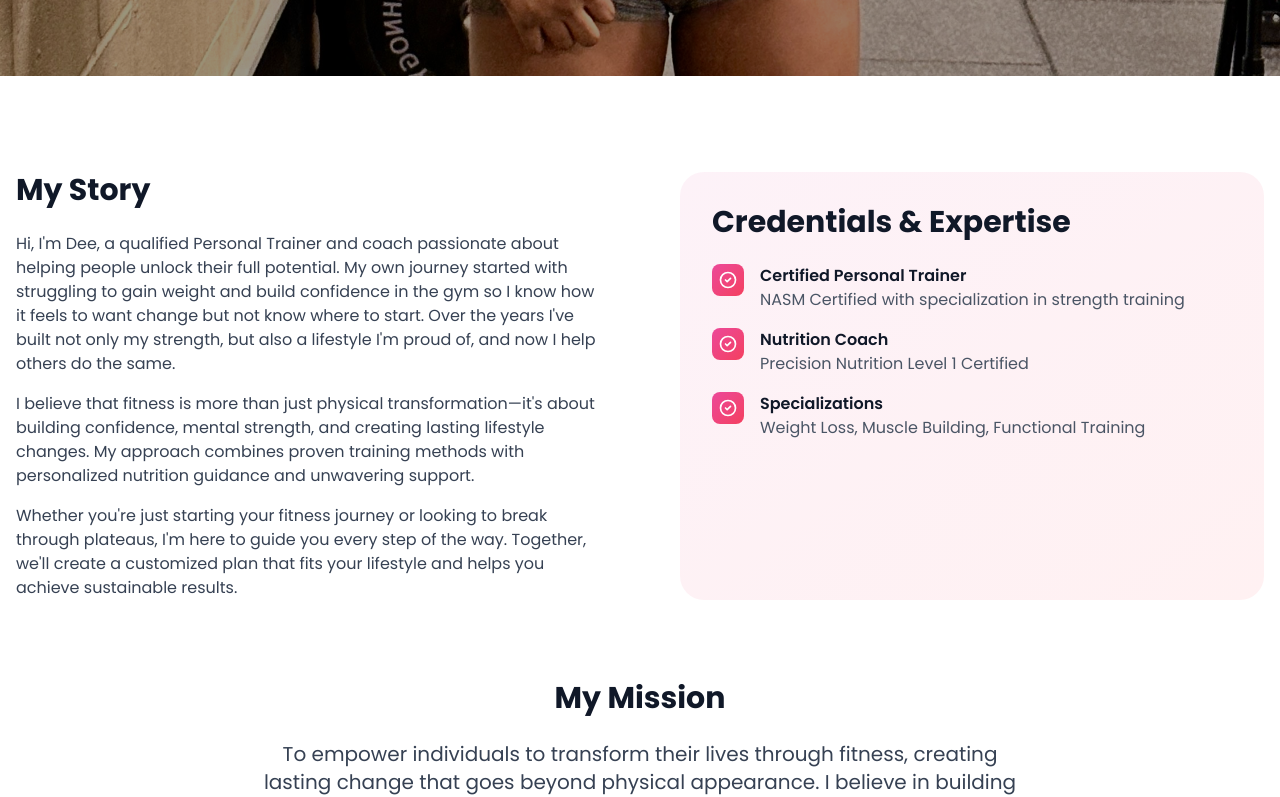
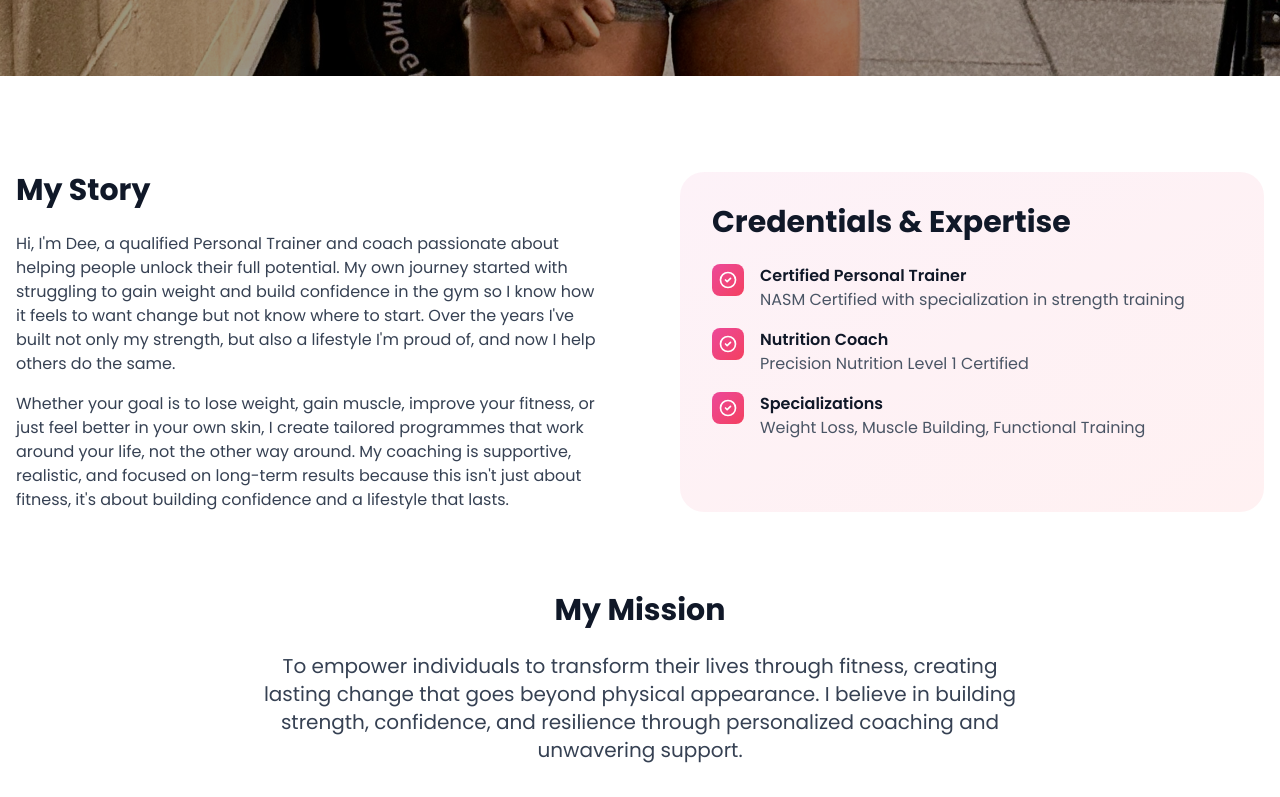
Before and after one commit to davidbanjo13-design/deekamara-fitness, a Next.js app: page /about in a window 1280 px wide. Shown: the part 484-1281 px from the top of the page. Built offline with nearby package versions, Linux system fonts and the light colour scheme.

Commit message:
Update About bio copy

```diff
--- a/src/app/about/page.tsx
+++ b/src/app/about/page.tsx
@@ -54,11 +54,8 @@ export default function AboutPage() {
               <p className="text-gray-700 mb-4">
                 Hi, I&apos;m Dee, a qualified Personal Trainer and coach passionate about helping people unlock their full potential. My own journey started with struggling to gain weight and build confidence in the gym so I know how it feels to want change but not know where to start. Over the years I&apos;ve built not only my strength, but also a lifestyle I&apos;m proud of, and now I help others do the same.
               </p>
-              <p className="text-gray-700 mb-4">
-                I believe that fitness is more than just physical transformation—it&apos;s about building confidence, mental strength, and creating lasting lifestyle changes. My approach combines proven training methods with personalized nutrition guidance and unwavering support.
-              </p>
               <p className="text-gray-700">
-                Whether you&apos;re just starting your fitness journey or looking to break through plateaus, I&apos;m here to guide you every step of the way. Together, we&apos;ll create a customized plan that fits your lifestyle and helps you achieve sustainable results.
+                Whether your goal is to lose weight, gain muscle, improve your fitness, or just feel better in your own skin, I create tailored programmes that work around your life, not the other way around. My coaching is supportive, realistic, and focused on long-term results because this isn&apos;t just about fitness, it&apos;s about building confidence and a lifestyle that lasts.
               </p>
             </div>
           </motion.div>
```
